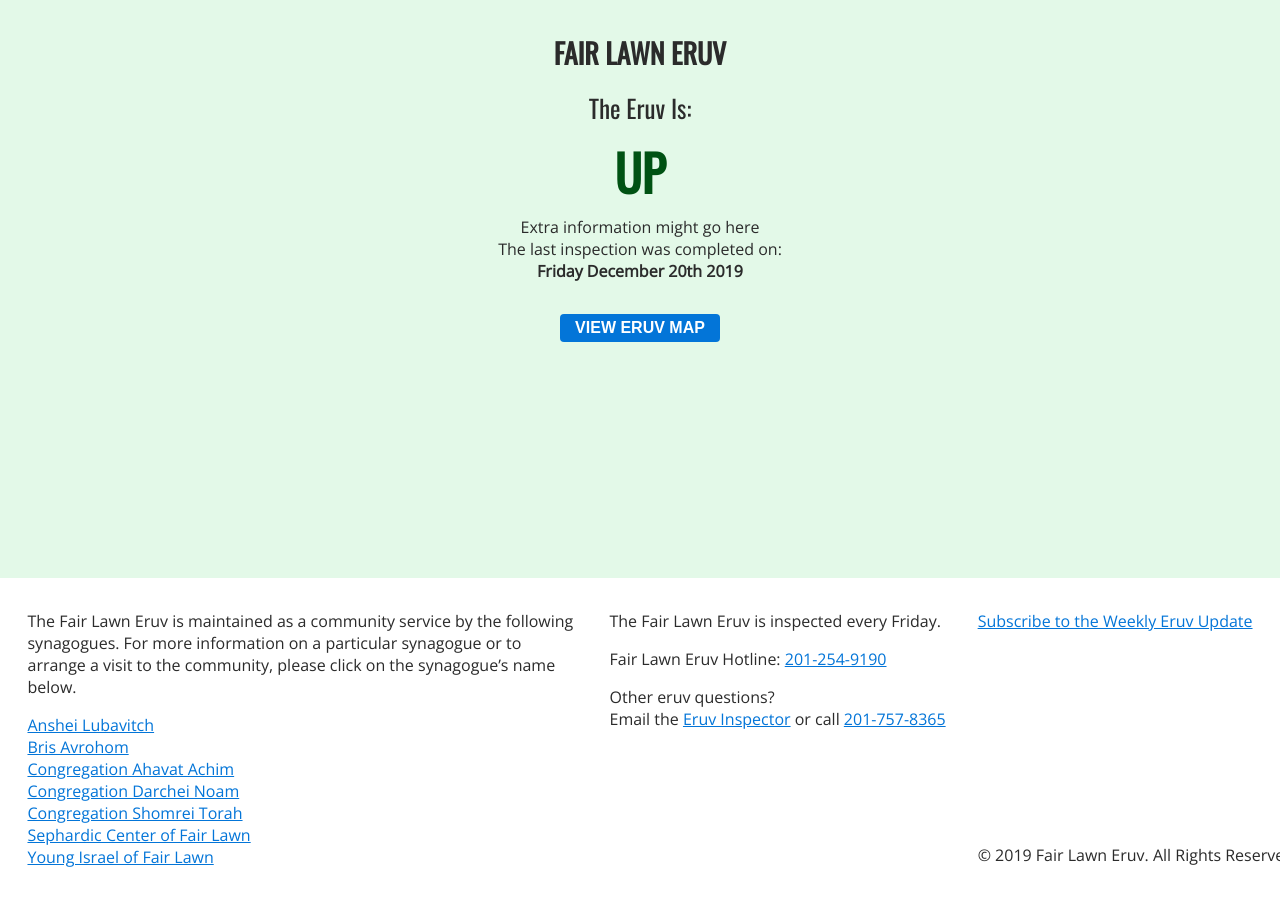
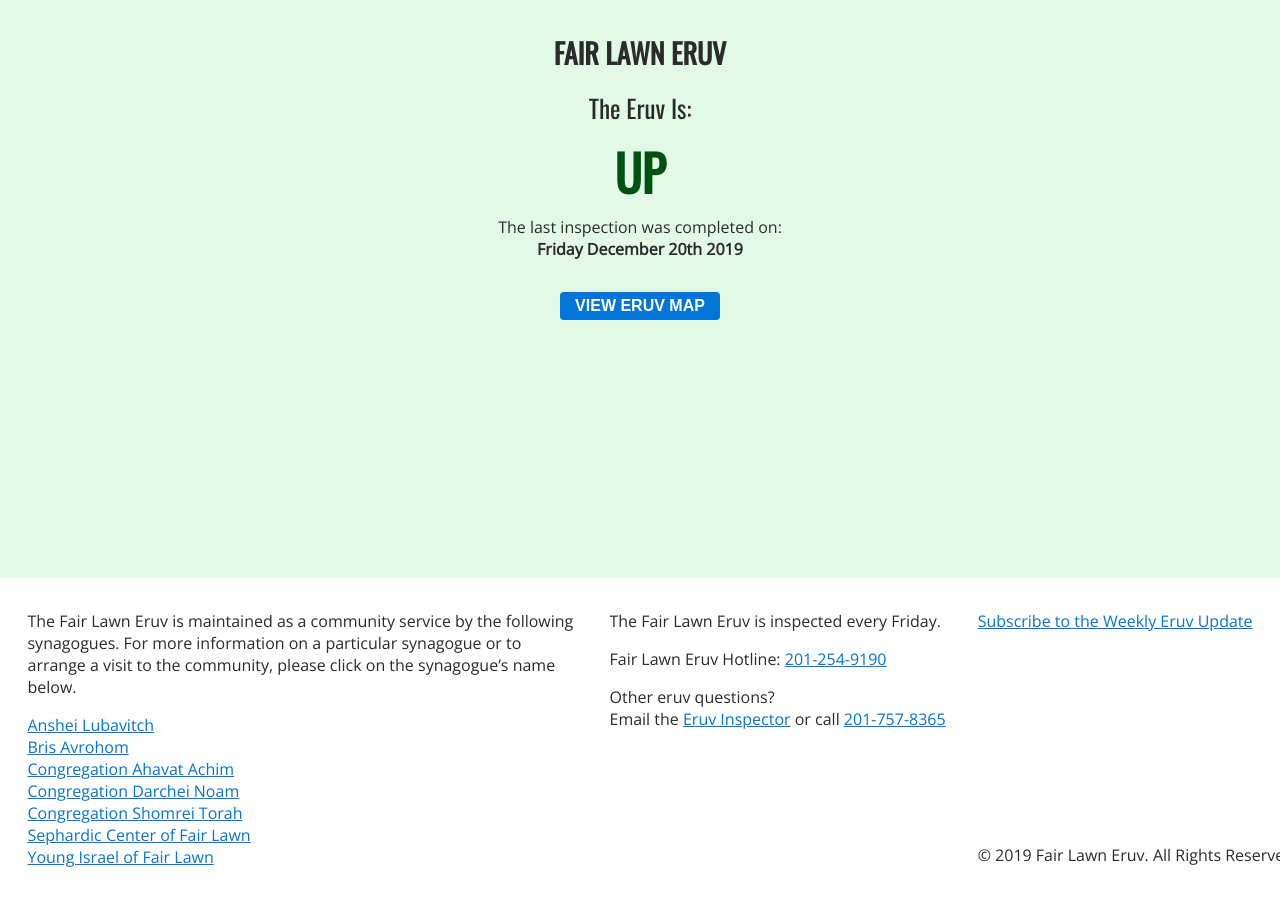
Before and after one commit to MisterGlass/eiruv, a Jekyll site: the page built from docs/index.md, in a window 1280 px wide. Built offline with Jekyll 4.4.1, drawn with Linux system fonts in a browser that asks for light colours; our own code applies the rules of GitHub Pages for plain Markdown files.

Commit message:
Update eruv_status.yml

```diff
--- a/docs/_data/eruv_status.yml
+++ b/docs/_data/eruv_status.yml
@@ -1,3 +1,3 @@
 status: "Up"
 date: "Friday December 20th 2019"
-details: "Extra information might go here"
+details: ""
```
